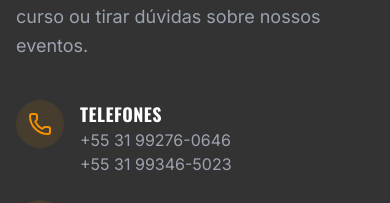
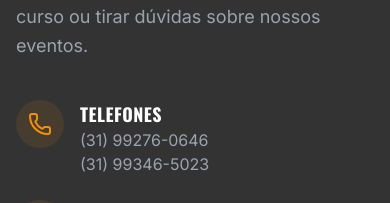
Before and after one commit to Wmelot/Arte-do-Fogo, a React (Vite) app: page / in a window 390 px wide. Shown: the part 9680-9883 px from the top of the page. Built offline with nearby package versions, Linux system fonts and the light colour scheme.

Commit message:
Update phone number format to (31) xxxx-xxxx

```diff
--- a/src/components/Contact.tsx
+++ b/src/components/Contact.tsx
@@ -44,8 +44,8 @@ const Contact = () => {
                             </div>
                             <div>
                                 <h4 className="font-heading font-bold text-lg text-white">Telefones</h4>
-                                <p className="text-gray-400 hover:text-brand-orange transition-colors"><a href="tel:+5531992760646">+55 31 99276-0646</a></p>
-                                <p className="text-gray-400 hover:text-brand-orange transition-colors"><a href="tel:+5531993465023">+55 31 99346-5023</a></p>
+                                <p className="text-gray-400 hover:text-brand-orange transition-colors"><a href="tel:+5531992760646">(31) 99276-0646</a></p>
+                                <p className="text-gray-400 hover:text-brand-orange transition-colors"><a href="tel:+5531993465023">(31) 99346-5023</a></p>
                             </div>
                         </div>
 
```
